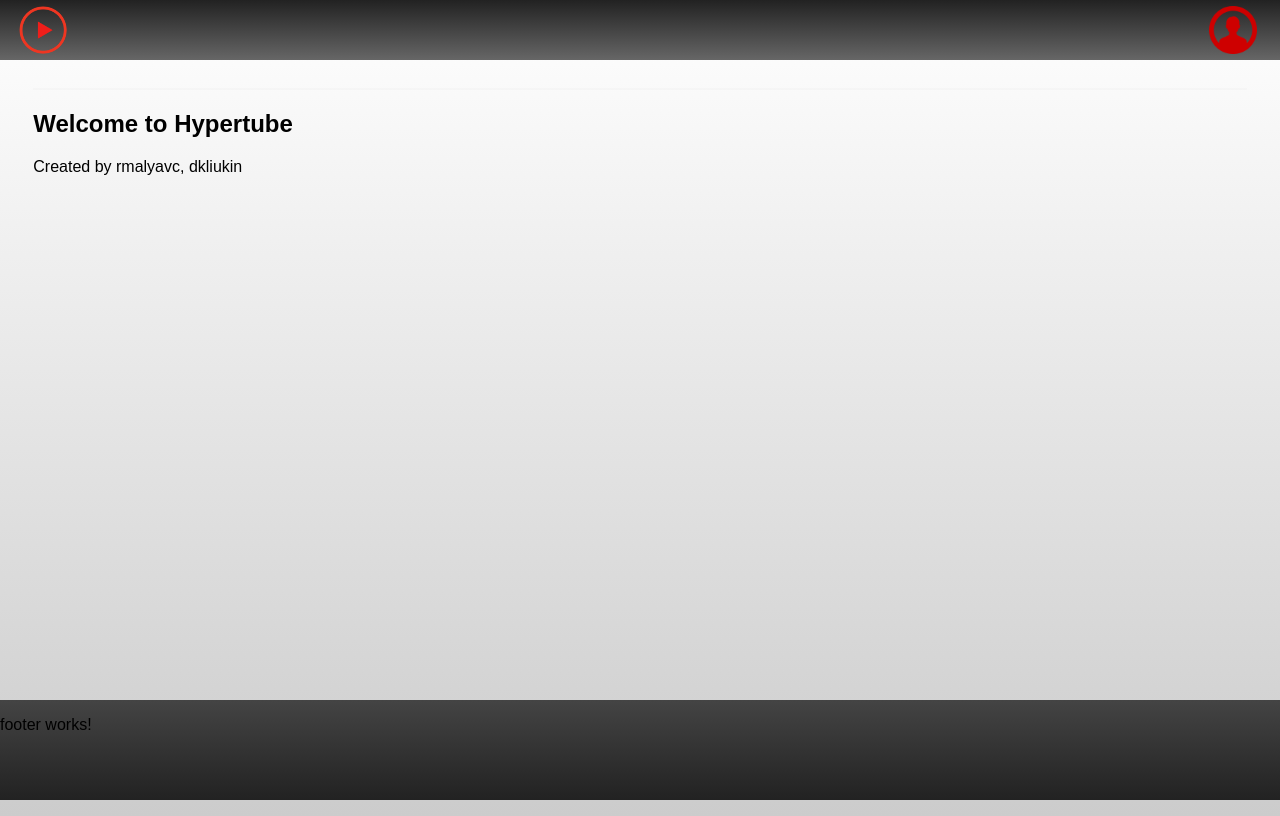
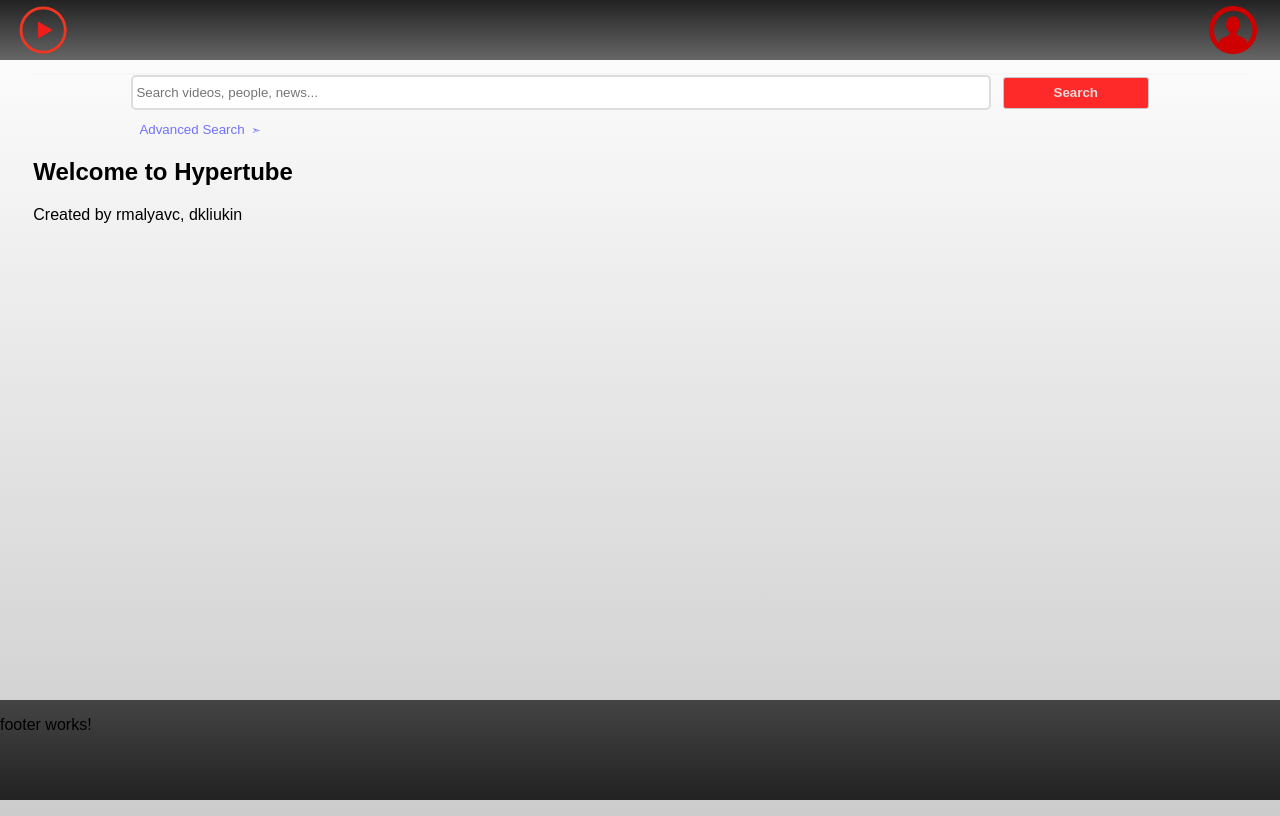
Before and after one commit to rmalyavc/hypertube, an Angular app: page / in a window 1280 px wide. Built offline with nearby package versions, Linux system fonts and the light colour scheme.

Commit message:
Search for started

```diff
--- a/src/app/app.component.css
+++ b/src/app/app.component.css
@@ -1,6 +1,6 @@
 .main_section {
 	position: relative;
-	top: 80px;
+	top: 65px;
 	left: 2%;
 	width: 96%;
 	height: 80vh;
--- a/src/app/app.module.ts
+++ b/src/app/app.module.ts
@@ -16,6 +16,7 @@ import { BaseComponent } from './base/base.component';
 import { LoginComponent } from './login/login.component';
 import { RegisterComponent } from './register/register.component';
 import { HttpClientModule } from '@angular/common/http';
+import { SearchComponent } from './search/search.component';
 
 @NgModule({
   declarations: [
@@ -29,7 +30,8 @@ import { HttpClientModule } from '@angular/common/http';
     HomeComponent,
     BaseComponent,
     LoginComponent,
-    RegisterComponent
+    RegisterComponent,
+    SearchComponent
   ],
   imports: [
     BrowserModule,
--- a/src/app/home/home.component.html
+++ b/src/app/home/home.component.html
@@ -1,2 +1,3 @@
+<div class="app-search"></div>
 <h2 class="header">{{ app_strings.LBL_MAIN_WELCOME }} {{ project_name }}</h2>
 <p>{{ app_strings.LBL_CREATED_BY }} <span *ngFor="let creator of creators; let i = index">{{ creator }}&nbsp;</span></p>
--- /dev/null
+++ b/src/app/search/search.component.css
@@ -0,0 +1,25 @@
+.form_field {
+	width: 70%;
+	border-color: #dddddd;
+}
+
+.field_container {
+	display: flex;
+	justify-content: center;
+	align-items: center;
+}
+
+.main_button {
+	height: 32px;
+	width: 12%;
+	max-width: 170px;
+	margin-left: 1%;
+}
+
+.advaced_cont {
+	position: relative;
+	width: 27%;
+	margin-left: 0.5%;
+	margin-right: 0.5%;
+	border: 1px solid red;
+}
--- /dev/null
+++ b/src/app/search/search.component.html
@@ -0,0 +1,25 @@
+<div class="field_container">
+	<input type="text" name="search" class="form_field" placeholder="{{ app_strings.LBL_SEARCH_PLACEHOLDER }}">
+	<button class="main_button" type="button"><strong class="button_text white">{{ app_strings.LBL_SEARCH }}</strong></button>
+</div>
+<div class="field_container">
+	<a href="#" (click)="show_advanced()" style="width: 83%">
+		<small>Advanced Search&nbsp;<small *ngIf="!advanced">&#10147;</small><small *ngIf="advanced">&#11163;</small></small>
+	</a>
+</div>
+<div *ngIf="advanced" class="field_container">
+	<div class="advaced_cont">
+		<input type="checkbox" name="video" checked>
+		<small>&nbsp;Videos</small><br>
+		<input type="checkbox" name="users" checked>
+		<small>&nbsp;People</small><br>
+		<input type="checkbox" name="news" checked>
+		<small>&nbsp;News</small>
+	</div>
+	<div class="advaced_cont">
+
+	</div>
+	<div class="advaced_cont">
+
+	</div>
+</div>
--- /dev/null
+++ b/src/app/search/search.component.ts
@@ -0,0 +1,19 @@
+import { Component, OnInit } from '@angular/core';
+import { BaseComponent } from '../base/base.component';
+
+@Component({
+	selector: '.app-search',
+	templateUrl: './search.component.html',
+	styleUrls: ['./search.component.css']
+})
+export class SearchComponent extends BaseComponent implements OnInit {
+	private advanced: boolean = false;
+
+	ngOnInit() {
+
+	}
+
+	show_advanced() {
+		this.advanced = this.advanced ? false : true;
+	}
+}
--- a/src/assets/data/EN.json
+++ b/src/assets/data/EN.json
@@ -24,5 +24,7 @@
 	"LBL_PROFILE": "profile",
 	"LBL_INVALID_LOGIN_PASSWORD": "Invalid login or password",
 	"LBL_4_MIN_LENGTH": "Should be at least 4 characters length",
-	"LBL_8_MIN_LENGTH": "Should be at least 8 characters length"
+	"LBL_8_MIN_LENGTH": "Should be at least 8 characters length",
+	"LBL_SEARCH": "Search",
+	"LBL_SEARCH_PLACEHOLDER": "Search videos, people, news..."
 }
--- a/src/assets/data/RU.json
+++ b/src/assets/data/RU.json
@@ -24,5 +24,7 @@
 	"LBL_PROFILE": "профиль",
 	"LBL_INVALID_LOGIN_PASSWORD": "Неправильный логин или пароль",
 	"LBL_4_MIN_LENGTH": "Должен быть не меньше 4х симловов",
-	"LBL_8_MIN_LENGTH": "Должен быть не меньше 8ми симловов"
+	"LBL_8_MIN_LENGTH": "Должен быть не меньше 8ми симловов",
+	"LBL_SEARCH": "Поиск",
+	"LBL_SEARCH_PLACEHOLDER": "Ищите видео, людей, новости..."
 }
```
Also changed, not shown: 1 other file (tests, documents, lock files or other folders).
